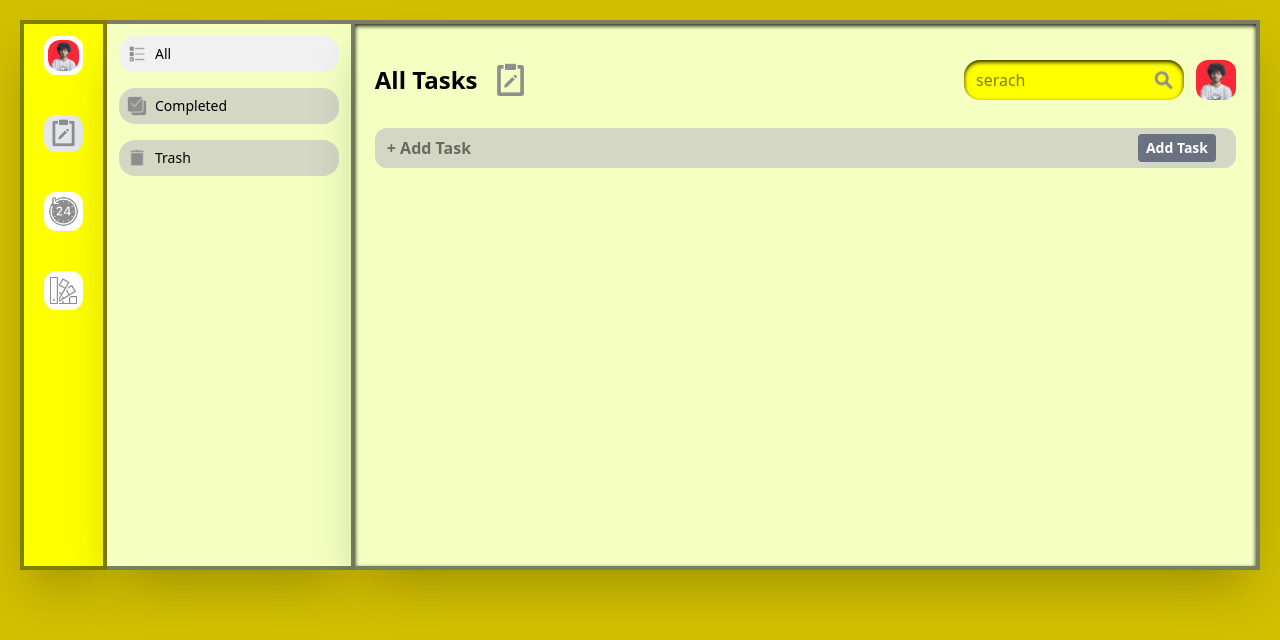
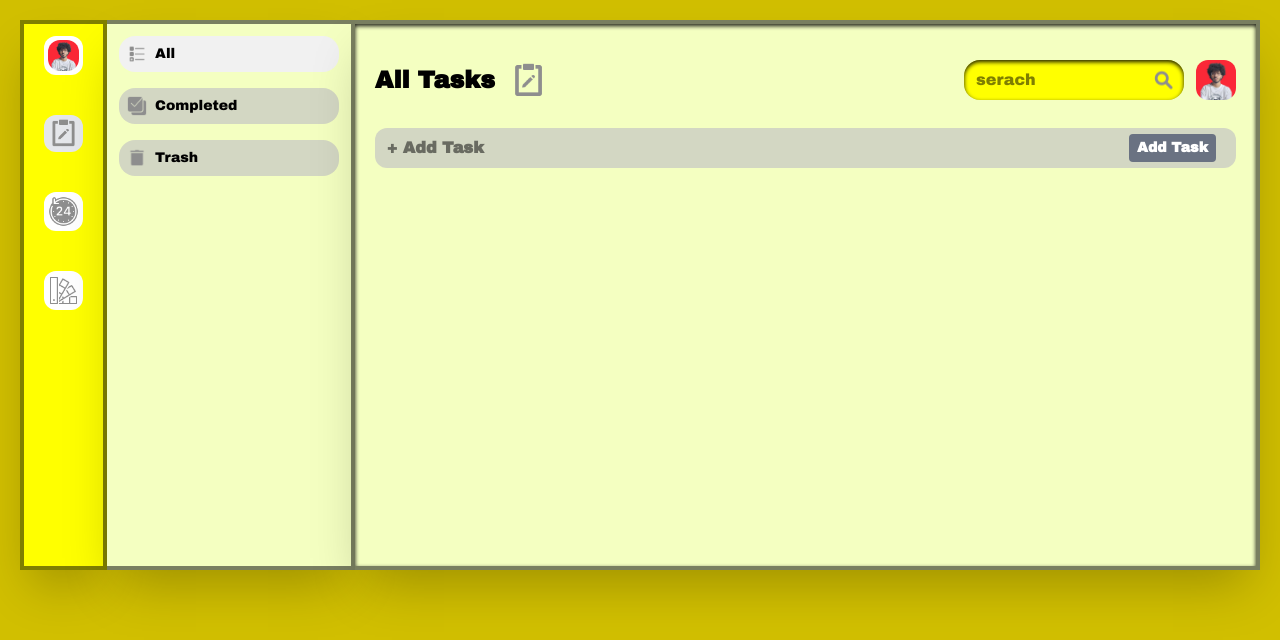
Before and after one commit to parsa-farshah/ToDoList, a website: page index.html in a window 1280 px wide. Drawn offline with Linux system fonts and the light colour scheme.

Commit message:
style: add font

```diff
--- a/index.html
+++ b/index.html
@@ -11,7 +11,7 @@
       type="image/x-icon"
     />
   </head>
-  <body id="body" class="bg-[#d1bf00]">
+  <body id="body" class="bg-[#d1bf00] archivo">
     <main
       id="main"
       class="w-full min-h-[100vh] md:h-fit flex flex-wrap content-start bg-[#d1bf00] py-5 px-5 2xl:container mx-auto"
--- a/src/style/input.css
+++ b/src/style/input.css
@@ -1,7 +1,15 @@
 @import "tailwindcss";
 /* npx @tailwindcss/cli -i ./src/style/input.css -o ./src/style/output.css --watch */
 
+@font-face {
+  font-family: archivo;
+  src: url(../fonts/ArchivoBlack-Regular.ttf);
+}
+
 @layer utilities {
+  .archivo{
+    font-family: archivo
+  }
   .bg2theme1 {
     @apply bg-[url(../images/bg2theme1.jpg)] bg-cover;
   }
```
Also changed, not shown: src/fonts/ArchivoBlack-Regular.ttf (added), src/style/output.css.
